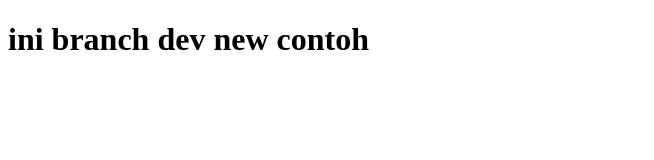
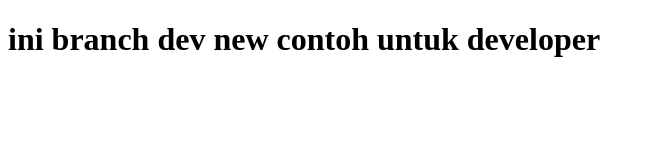
Before and after one commit to vqisviky/vikyjoenus, a plain HTML site: page index.html in a window 1280 px wide. Shown: the whole page, without its empty margins (0-654 px from the left). Drawn offline with Linux system fonts and the light colour scheme.

Commit message:
branch for dev

```diff
--- a/index.html
+++ b/index.html
@@ -7,6 +7,6 @@
     <title>Joenus first</title>
 </head>
 <body>
-    <h1>ini branch dev new contoh</h1>
+    <h1>ini branch dev new contoh untuk developer</h1>
 </body>
 </html>
```
